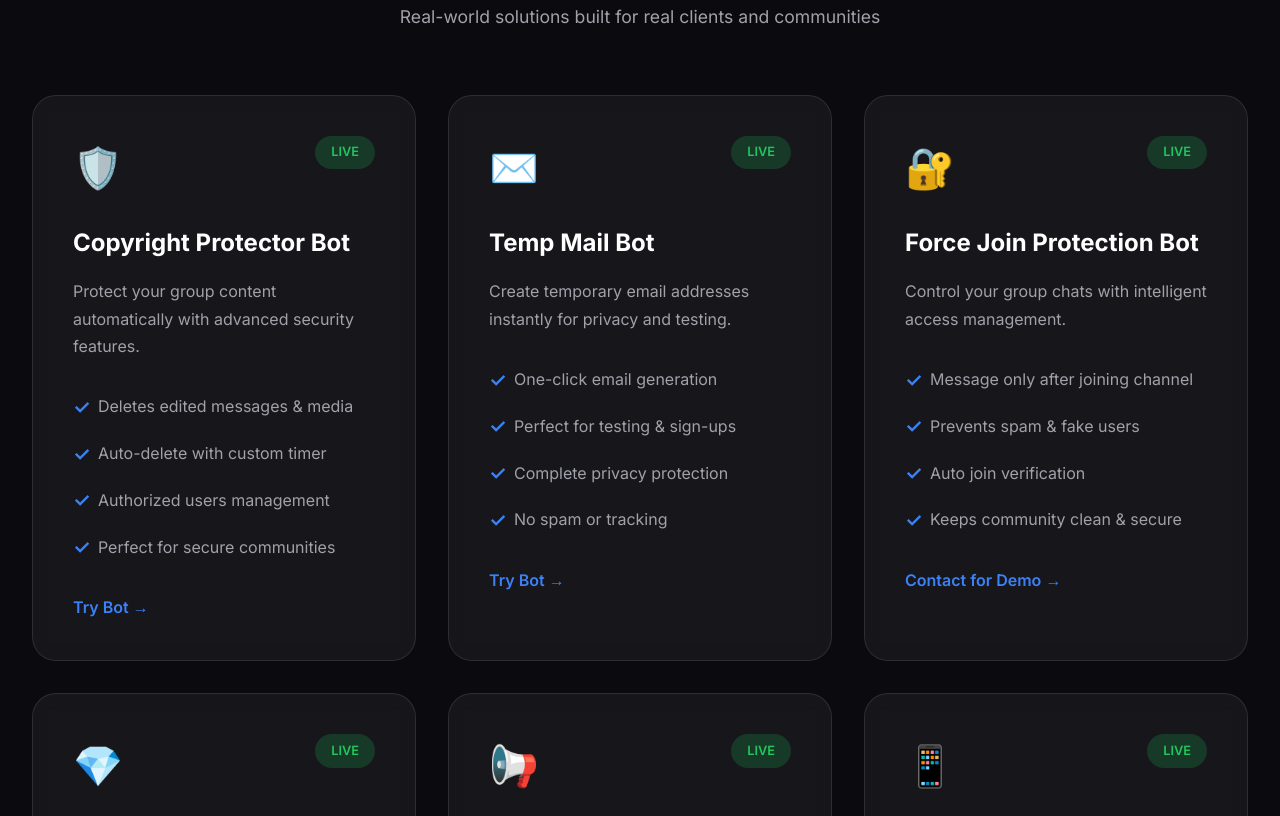
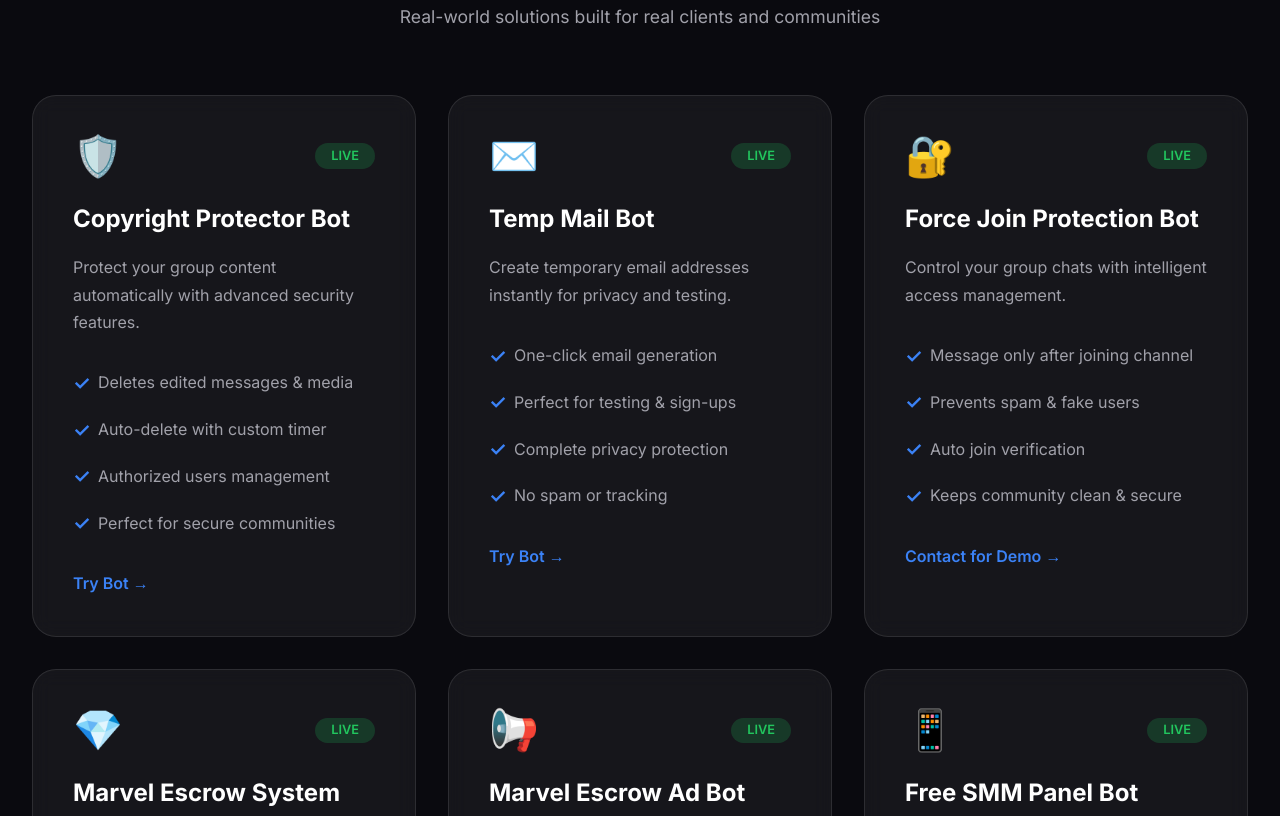
Before and after one commit to ogsuryansh/maidevloper, a plain HTML site: page index.html in a window 1280 px wide. Shown: the part 2084-2900 px from the top of the page. Drawn offline with Linux system fonts and the light colour scheme.

Commit message:
Fix project card icon and status badge alignment

```diff
--- a/index.html
+++ b/index.html
@@ -440,7 +440,7 @@
         .project-header {
             display: flex;
             justify-content: space-between;
-            align-items: start;
+            align-items: center;
             margin-bottom: 1.5rem;
             position: relative;
             z-index: 1;
@@ -448,6 +448,7 @@
 
         .project-icon {
             font-size: 2.5rem;
+            line-height: 1;
         }
 
         .project-status {
@@ -457,6 +458,8 @@
             border-radius: 20px;
             font-size: 0.8rem;
             font-weight: 600;
+            line-height: 1;
+            height: fit-content;
         }
 
         .project-card h3 {
```
